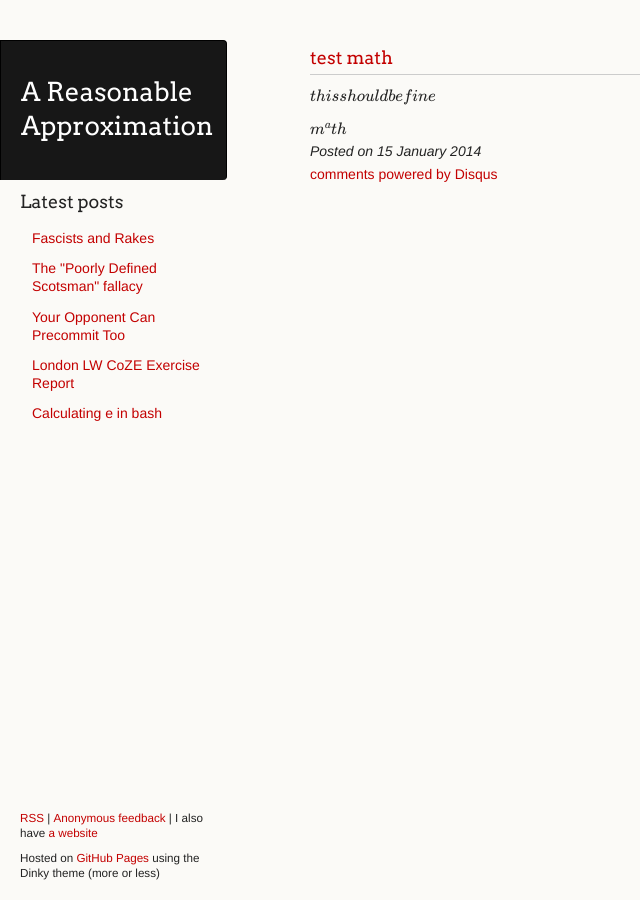
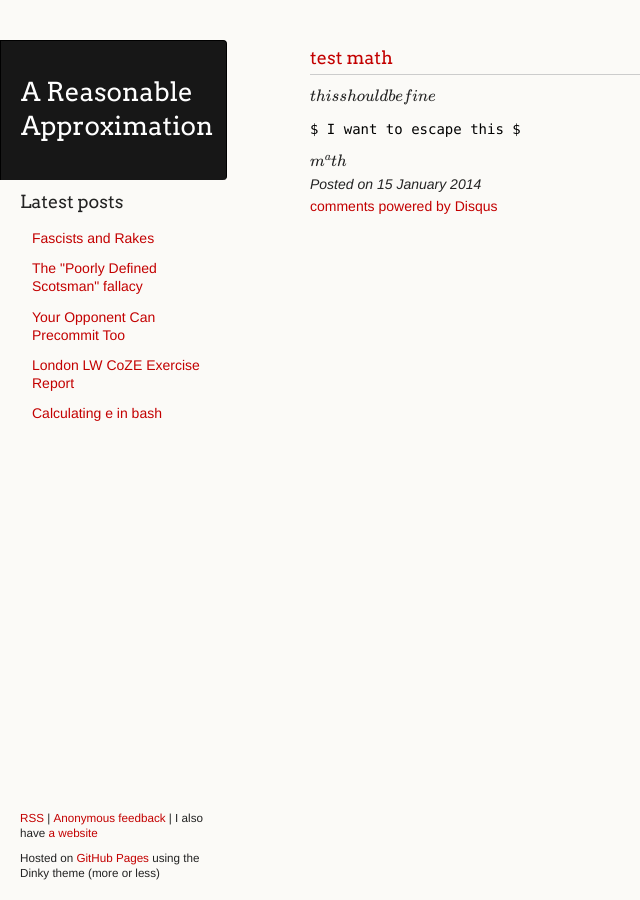
Before and after one commit to ChickenProp/chickenprop.github.com, a Jekyll site: the page built from _posts/2014-01-15-test-math.md, in a window 1280 px wide. Shown: the whole page, without its empty margins (0-640 px from the left). Built offline with Jekyll 4.4.1, drawn with Linux system fonts in a browser that asks for light colours; nearby versions of some CDN libraries; formulas are drawn with MathJax 3; comment, search, counter and statistics services are not loaded; some of the changed lines change nothing that is shown.

Commit message:
Try to make good.

```diff
--- a/_layouts/default.html
+++ b/_layouts/default.html
@@ -10,9 +10,7 @@
     <link rel="stylesheet" href="/stylesheets/pygment_trac.css">
     <script src="/javascripts/scale.fix.js"></script>
     <script async src="/javascripts/textheworld7.user.js"></script>
-    <script type="text/javascript">
-      var disqus_shortname='reasonableapproximation';
-    </script>
+    <script src="//cdnjs.cloudflare.com/ajax/libs/jquery/2.0.3/jquery.min.js"></script>
     <script type="text/x-mathjax-config">
       MathJax.Hub.Config({
         tex2jax: {
@@ -23,6 +21,10 @@
       })
     </script>
     <script type="text/javascript" src="http://cdn.mathjax.org/mathjax/latest/MathJax.js?config=TeX-AMS-MML_HTMLorMML"></script>
+    <script type="text/javascript">
+      var disqus_shortname='reasonableapproximation';
+      $('code').each(function () { MathJax.Hub.Queue(['Typeset', MathJax.Hub, this]); });
+    </script>
     <meta name="viewport" content="width=device-width, initial-scale=1, user-scalable=no">
     <!--[if lt IE 9]>
     <script src="//html5shiv.googlecode.com/svn/trunk/html5.js"></script>
--- a/_posts/2014-01-15-test-math.md
+++ b/_posts/2014-01-15-test-math.md
@@ -6,4 +6,6 @@
 
 $ this should be fine $
 
+`$ I want to escape this $`
+
 <div id="this-doesnt-exist">$ m^a th $</div>
```
